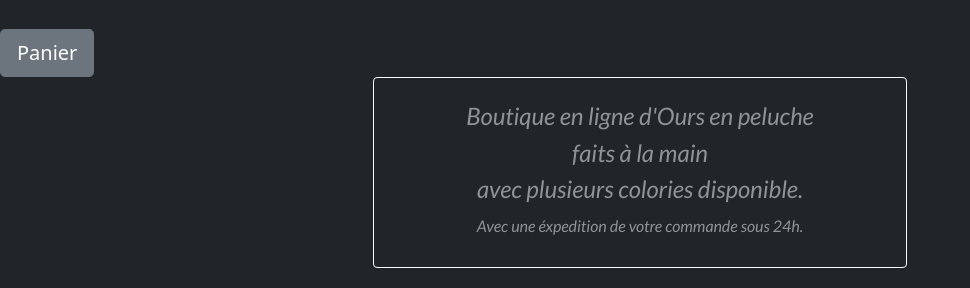
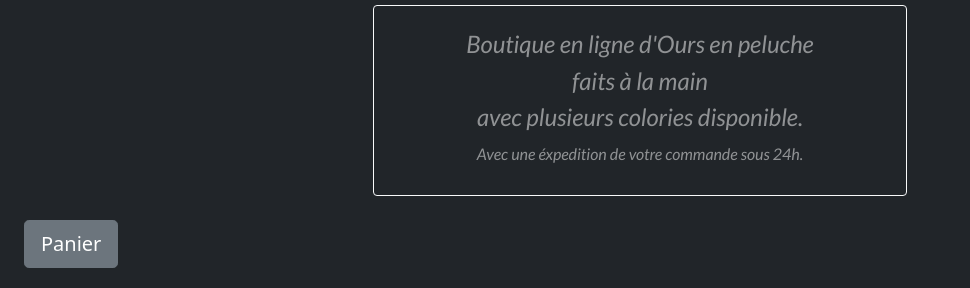
Before and after one commit to AnthonyL71/AnthonyLarmier_5_08012021, a plain HTML site: page index.html in a window 1280 px wide. Shown: the part 88-376 px from the top of the page, without its empty margins (0-970 px from the left). Drawn offline with nearby package versions, Linux system fonts and the light colour scheme; no server answers.

Commit message:
maj du panier

```diff
--- a/index.html
+++ b/index.html
@@ -15,7 +15,6 @@
 <body class="relative text-white-50 bg-dark">
     <h1 class="display-3 ps-4 pt-2 text-title">Orinoc'ours</h1>
     <div id="alert"></div>
-    <button type="button" onclick="openBasketModal()" class="name btn btn-secondary btn-lg mt-4">Panier</button>
         <section class="container-fluid container-1">
             <div class="container-border border border-light rounded mx-auto py-4 px-4 col-lg-5 col-12 text-center">
                 <h4>Boutique en ligne d'Ours en peluche</h4>
@@ -25,7 +24,8 @@
             </div>
         </section>
 <main>
-        <div id="creationmodal"></div>
+    <button type="button" onclick="openBasketModal()" class="name btn btn-secondary btn-lg ms-4 mt-4">Panier</button>
+    <div id="creationmodal"></div>
         <div id="basketmodal"></div>
     <section class="container-fluid">
         <h2 class="ms-3 mt-4"><span class="sous-ligne">Les Ours</span> !</h2>
```
Also changed, not shown: dist/app.bundle.js.
